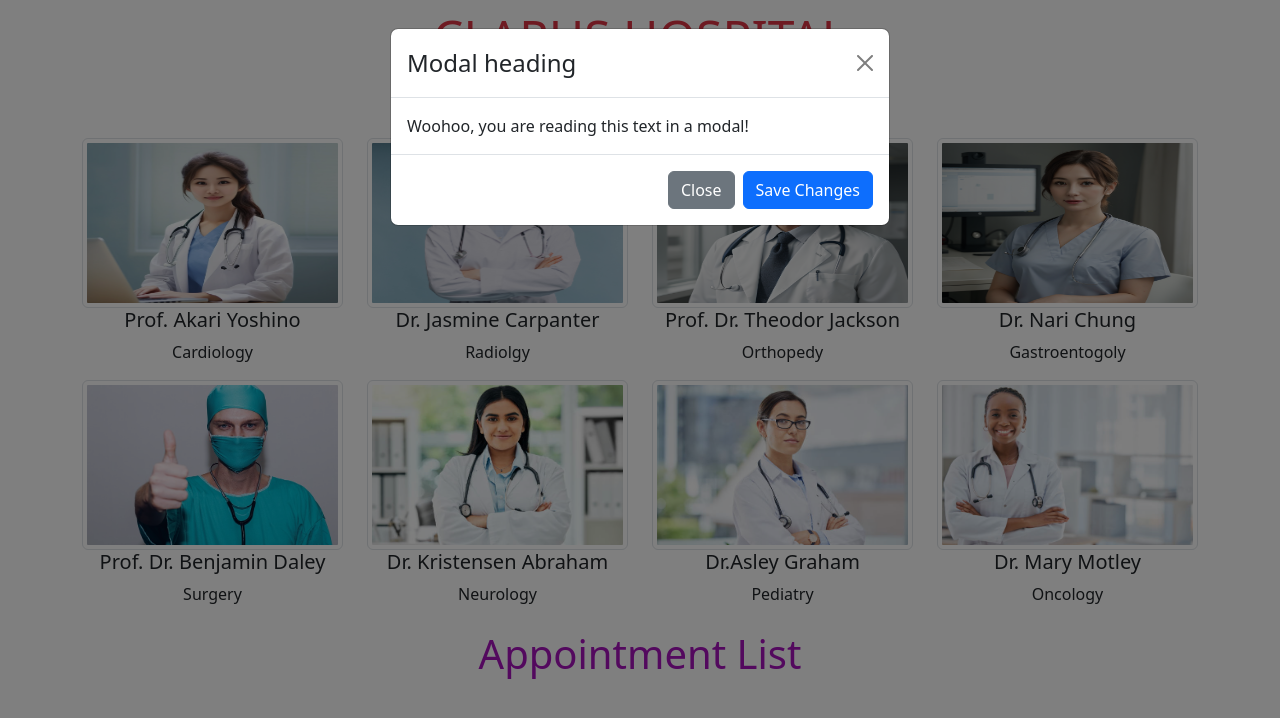
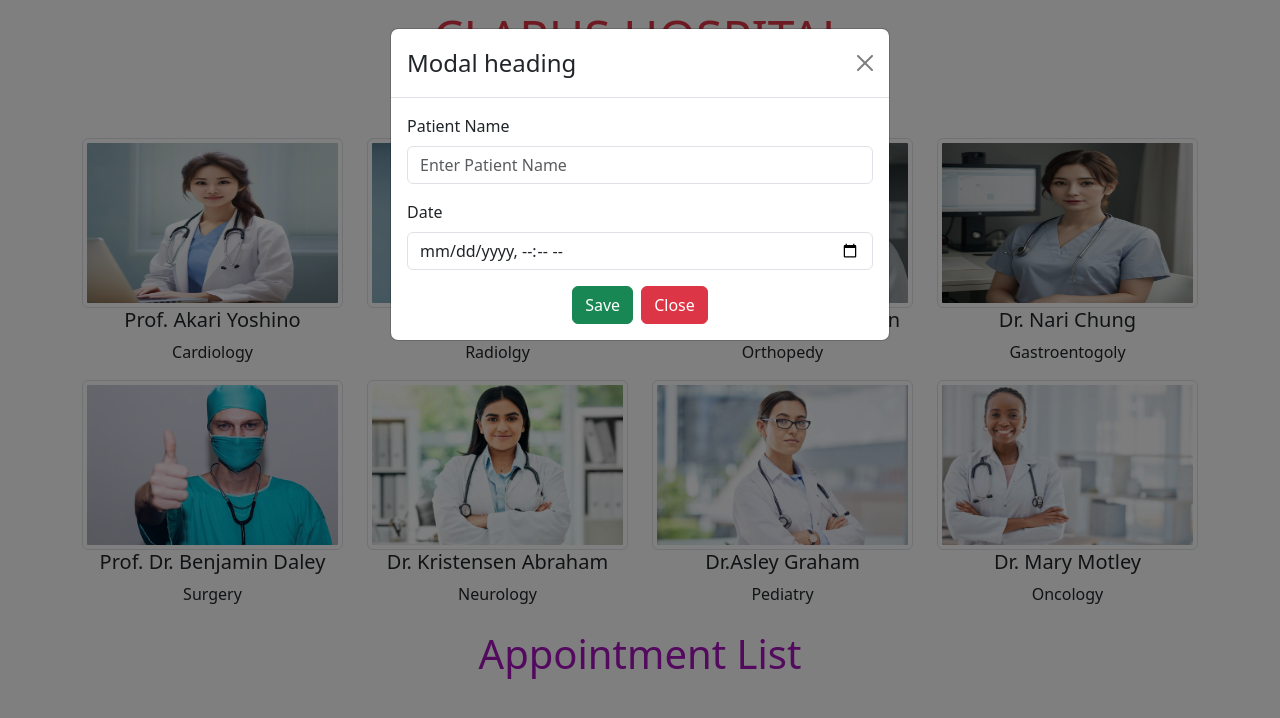
Before and after one commit to C9161-Jeff/Hospital-Appointment-List-Project, a React (Create React App) app: page / in a window 1280 px wide. Both pictures are taken after a click on the picture 212 px from the left and 222 px from the top of the page. Shown: the top 718 px of the page. Built offline with nearby package versions, Linux system fonts and the light colour scheme.

Commit message:
modala form eklendi

```diff
--- a/src/components/AddModal.jsx
+++ b/src/components/AddModal.jsx
@@ -1,4 +1,5 @@
 import { useState } from "react";
+import { Form } from "react-bootstrap";
 import Button from "react-bootstrap/Button";
 import Modal from "react-bootstrap/Modal";
 
@@ -14,15 +15,28 @@
         <Modal.Header closeButton>
           <Modal.Title>Modal heading</Modal.Title>
         </Modal.Header>
-        <Modal.Body>Woohoo, you are reading this text in a modal!</Modal.Body>
-        <Modal.Footer>
-          <Button variant="secondary" onClick={handleClose}>
-            Close
-          </Button>
-          <Button variant="primary" onClick={handleClose}>
-            Save Changes
-          </Button>
-        </Modal.Footer>
+        <Modal.Body>
+          <Form>
+            <Form.Group className="mb-3" controlId="formBasicEmail">
+              <Form.Label>Patient Name</Form.Label>
+              <Form.Control type="text" placeholder="Enter Patient Name" />
+            </Form.Group>
+
+            <Form.Group className="mb-3" controlId="formBasicPassword">
+              <Form.Label>Date</Form.Label>
+              <Form.Control type="datetime-local" placeholder="Password" />
+            </Form.Group>
+
+            <div className="text-center ">
+              <Button variant="success" type="submit" className="me-2">
+                Save
+              </Button>
+              <Button variant="danger" onClick={handleClose}>
+                Close
+              </Button>
+            </div>
+          </Form>
+        </Modal.Body>
       </Modal>
     </>
   );
```
